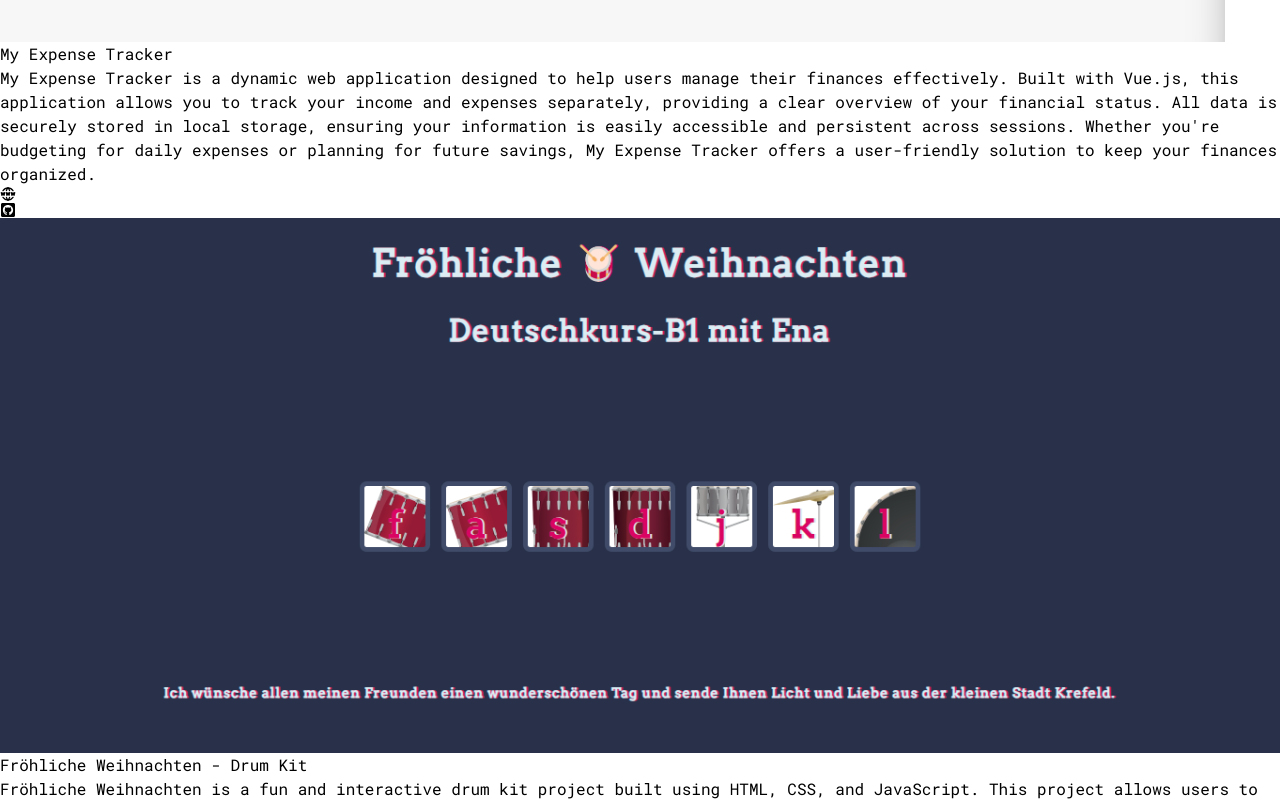
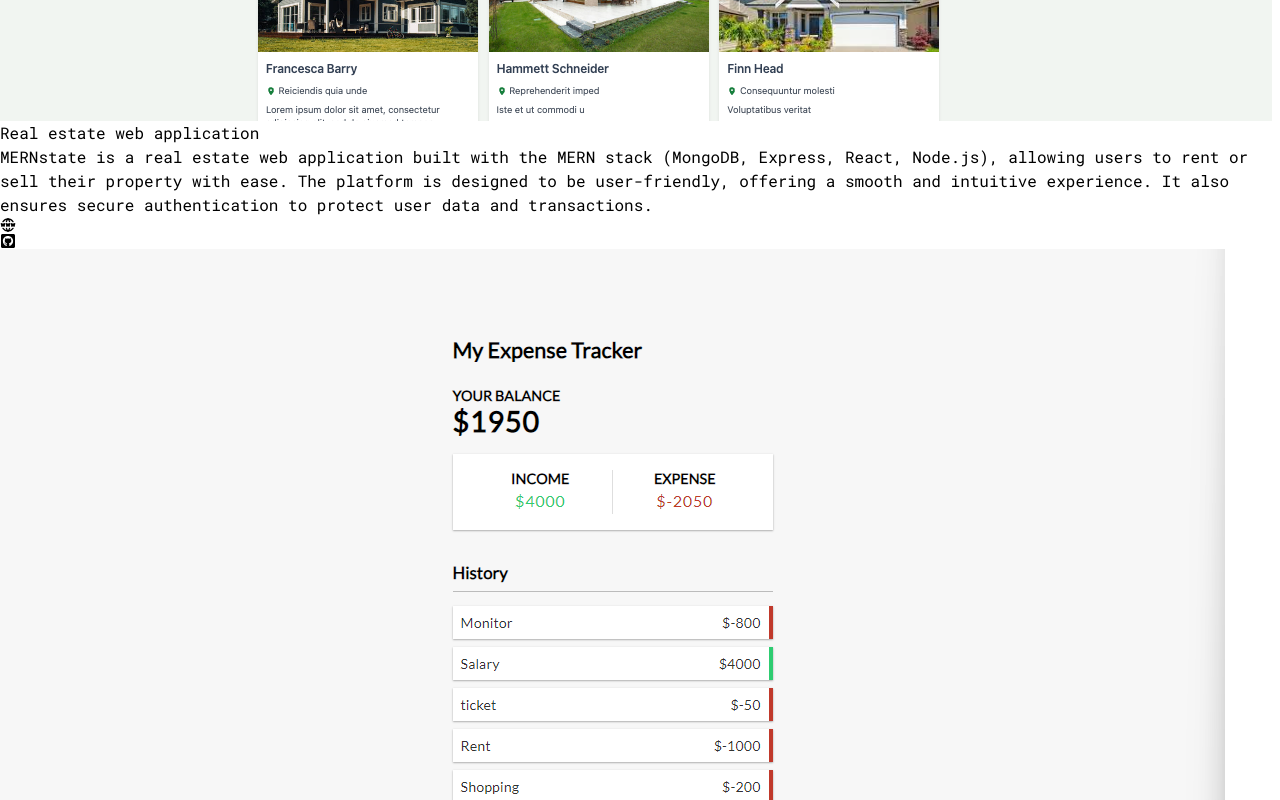
Before and after one commit to muhasin-m/react-portfolio-2024, a React (Vite) app: page / in a window 1280 px wide. Shown: the part 2580-3380 px from the top of the page. Built offline with nearby package versions, Linux system fonts and the light colour scheme.

Commit message:
add MERNestate project

```diff
--- a/src/data.jsx
+++ b/src/data.jsx
@@ -7,6 +7,7 @@ import weather from "./assets/weather.png";
 import blog from "./assets/blog.png";
 import healthySmile from "./assets/healthy-smile.png";
 import expenseTracker from "./assets/expense-tracker.png";
+import mernEstate from "./assets/mern-estage.png";
 
 export const links = [
   { id: nanoid(), href: "#home", text: "home" },
@@ -39,6 +40,14 @@ export const skills = [
 ];
 
 export const projects = [
+  {
+    id: nanoid(),
+    img: mernEstate,
+    url: "https://mern-estate-yjvp.onrender.com/",
+    github: "https://github.com/muhasin-m/mern-estate",
+    title: "Real estate web application",
+    text: "MERNstate is a real estate web application built with the MERN stack (MongoDB, Express, React, Node.js), allowing users to rent or sell their property with ease. The platform is designed to be user-friendly, offering a smooth and intuitive experience. It also ensures secure authentication to protect user data and transactions.",
+  },
   {
     id: nanoid(),
     img: expenseTracker,
```
Also changed, not shown: src/assets/mern-estage.png (added).
